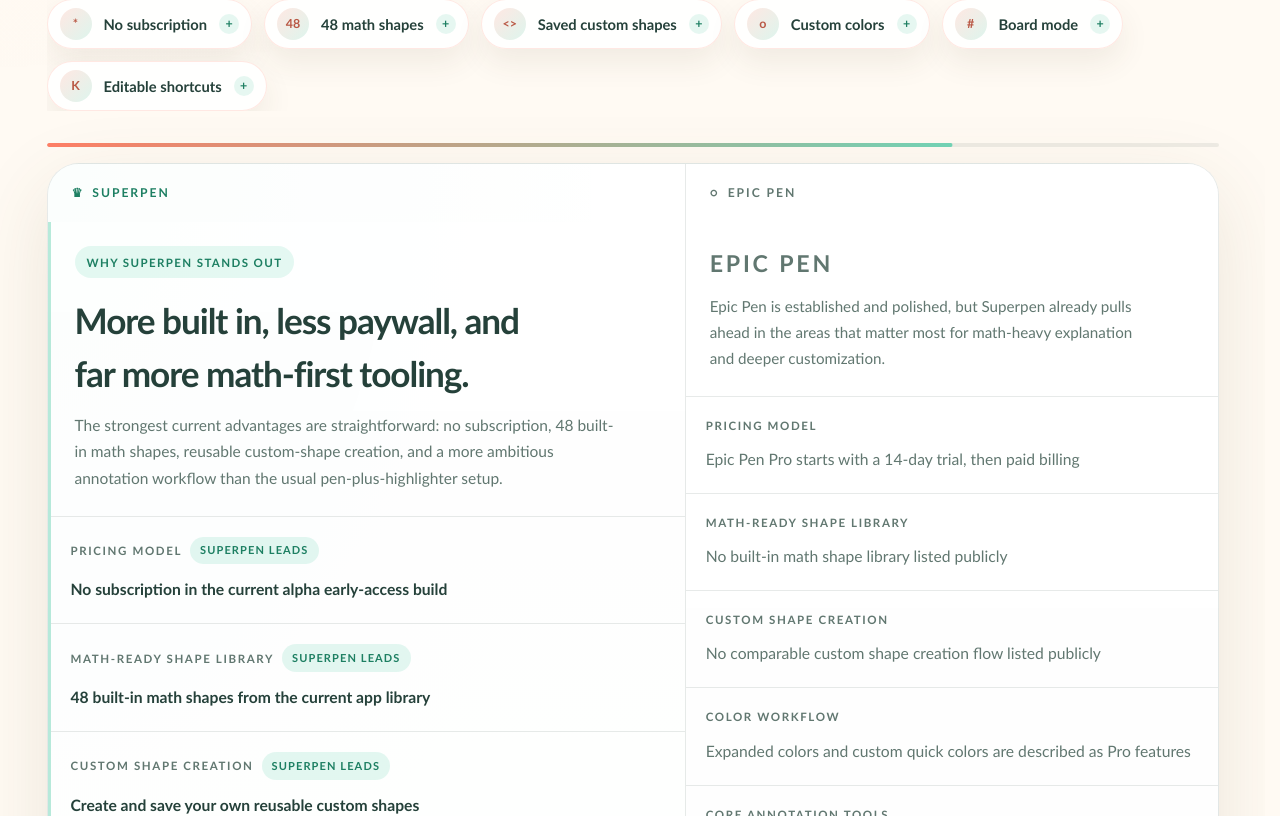
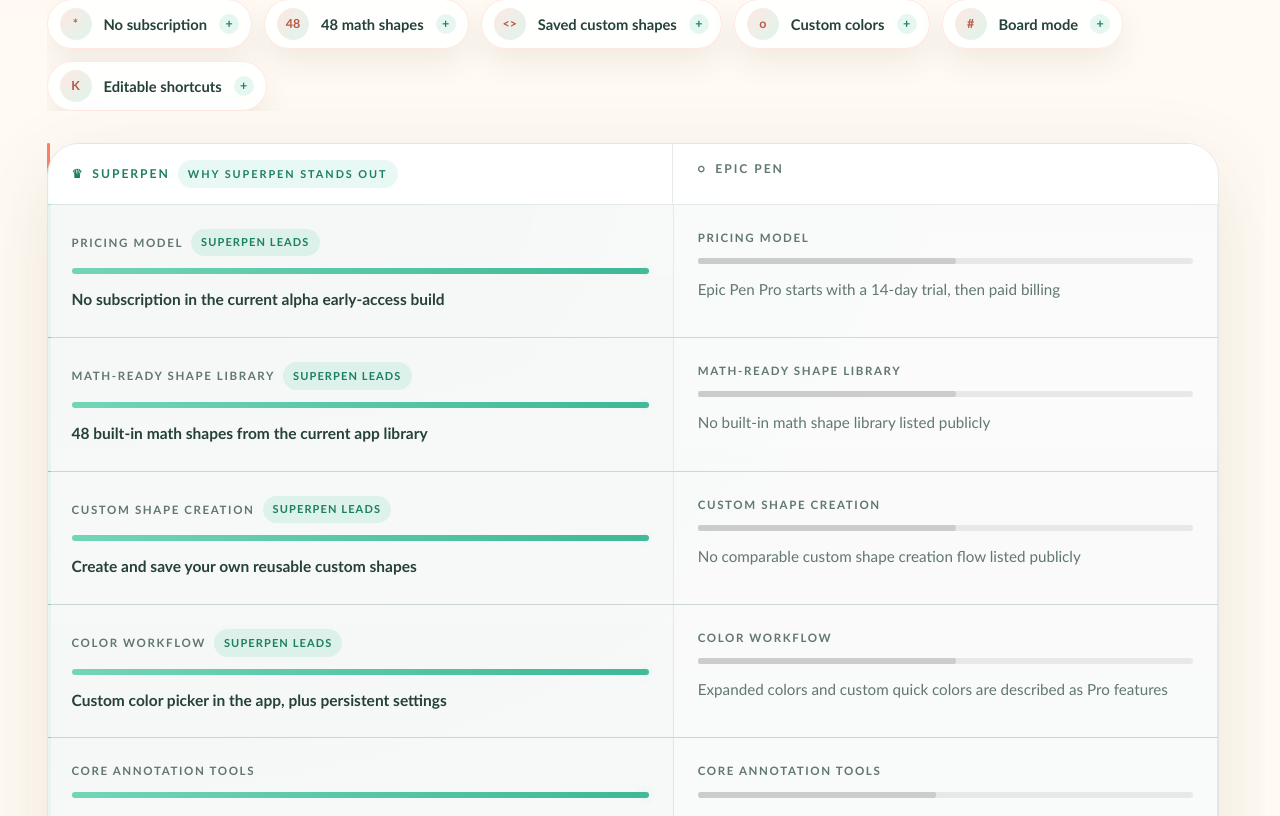
Before and after one commit to ddawnlll/superpen-frontend, a Next.js app: page / in a window 1280 px wide. Shown: the part 2324-3140 px from the top of the page. Built offline with nearby package versions, Linux system fonts and the light colour scheme; no server answers.

Commit message:
Redesign comparison section and fix navbar scroll offsets

```diff
--- a/src/app/ComparisonSection.tsx
+++ b/src/app/ComparisonSection.tsx
@@ -1,7 +1,13 @@
 "use client";
 
 import { useRef } from "react";
-import { motion, useReducedMotion, useScroll, useTransform, type Variants } from "framer-motion";
+import {
+  motion,
+  useInView,
+  useReducedMotion,
+  useScroll,
+  useTransform,
+} from "framer-motion";
 import type { ComparisonRow } from "./landing-content";
 import { useLandingContent } from "./LocaleProvider";
 
@@ -45,105 +51,186 @@
   );
 }
 
-type ColumnEntryProps = {
-  row: ComparisonRow;
-  index: number;
-  superpenLeadsLabel: string;
+type RaceBarProps = {
+  ariaLabel: string;
   side: "superpen" | "epic";
-  prefersReducedMotion: boolean | null;
+  inView: boolean;
+  isBoth: boolean;
 };
 
-function ColumnEntry({ row, index, superpenLeadsLabel, side, prefersReducedMotion }: ColumnEntryProps) {
+function RaceBar({ ariaLabel, side, inView, isBoth }: RaceBarProps) {
+  const prefersReducedMotion = useReducedMotion();
   const isSuperpen = side === "superpen";
-  const isWinning = row.winner === "superpen";
+  const epicScale = isBoth ? 0.48 : 0.52;
 
-  const entryVariants: Variants = {
-    hidden: prefersReducedMotion
-      ? { opacity: 0 }
-      : { opacity: 0, x: isSuperpen ? -20 : 20 },
-    show: (customIndex: number) => ({
+  return (
+    <div
+      className={[
+        "relative mt-3 h-[6px] overflow-visible rounded-full",
+        isSuperpen ? "bg-[rgba(114,213,183,0.12)]" : "bg-[rgba(120,120,120,0.14)]",
+      ].join(" ")}
+      role="img"
+      aria-label={ariaLabel}
+    >
+      <motion.div
+        className={[
+          "absolute inset-y-0 left-0 rounded-full",
+          isSuperpen
+            ? "bg-[linear-gradient(90deg,#72d5b7,#3db896)]"
+            : "bg-[rgba(120,120,120,0.25)]",
+        ].join(" ")}
+        initial={prefersReducedMotion ? false : { scaleX: 0 }}
+        animate={
+          inView
+            ? {
+                scaleX: isSuperpen ? 1 : epicScale,
+              }
+            : undefined
+        }
+        style={{ width: "100%", transformOrigin: "left" }}
+        transition={
+          prefersReducedMotion
+            ? { duration: 0 }
+            : isSuperpen
+              ? { delay: 0.12, type: "spring", stiffness: 60, damping: 18 }
+              : { delay: 0.36, type: "spring", stiffness: 40, damping: 22 }
+        }
+      />
+
+      {isSuperpen ? (
+        <motion.span
+          className="absolute right-0 top-1/2 h-2 w-2 -translate-y-1/2 rounded-full bg-[#72d5b7] shadow-[0_0_0_4px_rgba(114,213,183,0.25)]"
+          aria-hidden="true"
+          initial={prefersReducedMotion ? false : { opacity: 0, scale: 1 }}
+          animate={
+            inView
+              ? prefersReducedMotion
+                ? { opacity: 1 }
+                : {
                     opacity: 1,
-      x: 0,
-      transition: prefersReducedMotion
-        ? { duration: 0.2, delay: isSuperpen ? customIndex * 0.03 : 0 }
+                    scale: [1, 1.5, 1],
+                  }
+              : undefined
+          }
+          transition={
+            prefersReducedMotion
+              ? { duration: 0 }
               : {
-            duration: 0.42,
-            delay: isSuperpen ? 0.14 + customIndex * 0.08 : 0.22,
-            ease: "easeOut",
-          },
-    }),
+                  delay: 0.52,
+                  duration: 1.8,
+                  repeat: Number.POSITIVE_INFINITY,
+                  ease: "easeInOut",
+                }
+          }
+        />
+      ) : null}
+    </div>
+  );
+}
+
+type RaceRowProps = {
+  row: ComparisonRow;
+  superpenLeadsLabel: string;
+  competitorLabel: string;
 };
 
-  const badgeVariants: Variants = {
-    hidden: prefersReducedMotion ? { opacity: 0 } : { opacity: 0, scale: 0.84 },
-    show: {
-      opacity: 1,
-      scale: 1,
-      transition: prefersReducedMotion
-        ? { duration: 0.2, delay: 0.04 }
-        : { delay: 0.38 + index * 0.08, type: "spring", stiffness: 360, damping: 24 },
-    },
-  };
+function RaceRow({ row, superpenLeadsLabel, competitorLabel }: RaceRowProps) {
+  const prefersReducedMotion = useReducedMotion();
+  const rowRef = useRef<HTMLDivElement | null>(null);
+  const inView = useInView(rowRef, { once: true, margin: "-12% 0px -12% 0px" });
+  const isWinning = row.winner === "superpen";
+  const isBoth = row.winner === "both";
 
   return (
+    <div
+      ref={rowRef}
+      className="grid gap-px border-b border-[var(--line)] bg-[var(--line)] last:border-b-0 md:grid-cols-[minmax(0,1.15fr)_minmax(0,1fr)]"
+      role="row"
+    >
+      <div
+        className="bg-[rgba(255,255,255,0.72)] px-6 py-6 transition-colors duration-200 hover:bg-[rgba(114,213,183,0.05)] dark:bg-[rgba(18,26,26,0.74)] max-[520px]:px-4"
+        role="cell"
+      >
         <motion.div
-      className="border-b border-[var(--line)] px-5 py-5 last:border-b-0 max-[520px]:px-4"
-      variants={entryVariants}
-      custom={index}
+          className="flex flex-wrap items-center gap-2"
+          initial={prefersReducedMotion ? false : { opacity: 0 }}
+          animate={inView ? { opacity: 1 } : undefined}
+          transition={prefersReducedMotion ? { duration: 0 } : { duration: 0.24, delay: 0 }}
         >
-      <div className="flex flex-wrap items-center gap-2">
           <span className="text-[0.72rem] font-extrabold uppercase tracking-[0.14em] text-[var(--muted)]">{row.label}</span>
-        {isSuperpen && isWinning ? (
+          {isWinning ? (
             <motion.span
               className="inline-flex rounded-full bg-[rgba(114,213,183,0.2)] px-2.5 py-[0.35rem] text-[0.69rem] font-extrabold uppercase tracking-[0.1em] text-[#1d7f62]"
-            variants={badgeVariants}
+              initial={prefersReducedMotion ? false : { opacity: 0, scale: 0.8 }}
+              animate={inView ? { opacity: 1, scale: 1 } : undefined}
+              transition={
+                prefersReducedMotion
+                  ? { duration: 0 }
+                  : { delay: 0.52, type: "spring", stiffness: 340, damping: 24 }
+              }
             >
               {superpenLeadsLabel}
             </motion.span>
           ) : null}
+        </motion.div>
+
+        <RaceBar ariaLabel="Superpen: full score" side="superpen" inView={inView} isBoth={isBoth} />
+
+        <motion.p
+          className="mt-3 text-[0.97rem] font-semibold leading-[1.72] text-[var(--foreground)]"
+          initial={prefersReducedMotion ? false : { opacity: 0, x: -16 }}
+          animate={inView ? { opacity: 1, x: 0 } : undefined}
+          transition={prefersReducedMotion ? { duration: 0 } : { duration: 0.34, delay: 0.08, ease: "easeOut" }}
+        >
+          {row.superpen}
+        </motion.p>
       </div>
 
-      <p
-        className={[
-          "mt-3 text-[0.98rem] leading-[1.72]",
-          isSuperpen ? "font-semibold text-[var(--foreground)]" : "text-[var(--muted)]",
-        ].join(" ")}
+      <div className="bg-[var(--surface)] px-6 py-6 max-[520px]:px-4" role="cell">
+        <div className="md:hidden">
+          <div
+            className="mb-4 border-y border-[var(--line)] py-2 text-center text-[0.78rem] font-extrabold uppercase tracking-[0.18em] text-[var(--muted)]"
+            aria-hidden="true"
           >
-        {isSuperpen ? row.superpen : row.epicPen}
-      </p>
+            ── vs ──
+          </div>
+        </div>
+
+        <motion.div
+          className="flex flex-wrap items-center gap-2"
+          initial={prefersReducedMotion ? false : { opacity: 0 }}
+          animate={inView ? { opacity: 1 } : undefined}
+          transition={prefersReducedMotion ? { duration: 0 } : { duration: 0.24, delay: 0 }}
+        >
+          <span className="text-[0.72rem] font-extrabold uppercase tracking-[0.14em] text-[var(--muted)]">{row.label}</span>
+          <span className="sr-only">{competitorLabel}</span>
         </motion.div>
+
+        <RaceBar ariaLabel="EpicPen: partial score" side="epic" inView={inView} isBoth={isBoth} />
+
+        <motion.p
+          className="mt-3 text-[0.95rem] leading-[1.72] text-[var(--muted)]"
+          initial={prefersReducedMotion ? false : { opacity: 0 }}
+          animate={inView ? { opacity: 1 } : undefined}
+          transition={prefersReducedMotion ? { duration: 0 } : { duration: 0.3, delay: 0.28, ease: "easeOut" }}
+        >
+          {row.epicPen}
+        </motion.p>
+      </div>
+    </div>
   );
 }
 
 export default function ComparisonSection() {
   const content = useLandingContent();
   const comparisonRows = content.comparisonSection.rows;
-  const tableRef = useRef<HTMLDivElement | null>(null);
+  const panelRef = useRef<HTMLDivElement | null>(null);
   const prefersReducedMotion = useReducedMotion();
   const { scrollYProgress } = useScroll({
-    target: tableRef,
-    offset: ["start 70%", "end 35%"],
+    target: panelRef,
+    offset: ["start 75%", "end 25%"],
   });
-  const progressScaleX = useTransform(scrollYProgress, [0, 1], [0, 1]);
-
-  const panelVariants: Variants = {
-    hidden: prefersReducedMotion ? { opacity: 0 } : { opacity: 0, y: 28 },
-    show: {
-      opacity: 1,
-      y: 0,
-      transition: prefersReducedMotion
-        ? { duration: 0.2 }
-        : { duration: 0.55, ease: "easeOut", when: "beforeChildren", staggerChildren: 0.02 },
-    },
-  };
-
-  const glowVariants: Variants = {
-    hidden: { opacity: 0 },
-    show: {
-      opacity: prefersReducedMotion ? 0.2 : 1,
-      transition: prefersReducedMotion ? { duration: 0.2 } : { delay: 0.46, duration: 0.7, ease: "easeOut" },
-    },
-  };
+  const progressScaleY = useTransform(scrollYProgress, [0, 1], [0, 1]);
 
   return (
     <section
@@ -155,7 +242,7 @@
         initial={prefersReducedMotion ? false : { opacity: 0, y: 24 }}
         whileInView={prefersReducedMotion ? { opacity: 1 } : { opacity: 1, y: 0 }}
         viewport={{ once: true, amount: 0.45 }}
-        transition={{ duration: 0.55, ease: "easeOut" }}
+        transition={{ duration: 0.5, ease: "easeOut" }}
       >
         <span className="inline-flex items-center rounded-full border border-[rgba(255,127,102,0.18)] bg-[var(--surface-strong)] px-3 py-[0.55rem] text-[0.76rem] font-extrabold uppercase tracking-[0.12em] text-[#c7664d] shadow-[0_10px_24px_rgba(210,124,102,0.08)]">
           {content.comparisonSection.badge}
@@ -183,111 +270,65 @@
       </div>
 
       <motion.div
+        ref={panelRef}
         className="relative mt-8"
-        ref={tableRef}
-        role="table"
-        aria-label={content.comparisonSection.tableAriaLabel}
-        variants={panelVariants}
-        initial="hidden"
-        whileInView="show"
-        viewport={{ once: true, amount: 0.24 }}
+        initial={prefersReducedMotion ? false : { opacity: 0, y: 20 }}
+        whileInView={prefersReducedMotion ? { opacity: 1 } : { opacity: 1, y: 0 }}
+        viewport={{ once: true, amount: 0.2 }}
+        transition={{ duration: 0.5, ease: "easeOut" }}
       >
         <div
-          className="h-1 overflow-hidden rounded-full bg-[rgba(37,65,58,0.08)] dark:bg-[rgba(203,221,214,0.1)]"
+          className="pointer-events-none absolute bottom-0 left-0 top-0 hidden w-[3px] rounded-full bg-[rgba(114,213,183,0.10)] md:block"
           aria-hidden="true"
         >
           <motion.div
-            className="h-full origin-left rounded-full bg-[linear-gradient(90deg,#ff7f66,#72d5b7)]"
-            style={{ scaleX: prefersReducedMotion ? 1 : progressScaleX }}
+            className="h-full w-full origin-top rounded-full bg-[linear-gradient(180deg,#ff7f66,#72d5b7)]"
+            style={{ scaleY: prefersReducedMotion ? 1 : progressScaleY }}
           />
         </div>
 
-        <div className="relative mt-4 overflow-hidden rounded-[2rem] border border-[var(--line)] bg-[linear-gradient(180deg,rgba(255,255,255,0.94),rgba(246,250,248,0.98))] shadow-[var(--shadow)] dark:bg-[linear-gradient(180deg,rgba(18,26,26,0.98),rgba(14,22,20,0.98))] max-[700px]:rounded-[1.5rem] max-[520px]:rounded-[1.2rem]">
-          <motion.div
-            className="pointer-events-none absolute inset-y-0 left-0 hidden w-[56%] bg-[radial-gradient(ellipse_at_top_left,rgba(114,213,183,0.10),transparent_60%)] md:block"
+        <div
+          className="relative overflow-hidden rounded-[2rem] border border-[var(--line)] bg-[linear-gradient(180deg,rgba(255,255,255,0.94),rgba(246,250,248,0.98))] shadow-[var(--shadow)] dark:bg-[linear-gradient(180deg,rgba(18,26,26,0.98),rgba(14,22,20,0.98))] max-[700px]:rounded-[1.5rem] max-[520px]:rounded-[1.2rem]"
+          role="table"
+          aria-label={content.comparisonSection.tableAriaLabel}
+        >
+          <div
+            className="pointer-events-none absolute inset-0 hidden bg-[radial-gradient(ellipse_at_top_left,rgba(114,213,183,0.08),transparent_55%)] md:block"
             aria-hidden="true"
-            variants={glowVariants}
           />
+          <div className="pointer-events-none absolute inset-y-0 left-0 hidden w-[calc(50%+1.5rem)] border-l-[3px] border-[rgba(114,213,183,0.45)] md:block" aria-hidden="true" />
 
-          <div className="relative grid md:grid-cols-[minmax(0,1.2fr)_minmax(0,1fr)]">
-            <div className="hidden border-b border-[var(--line)] md:contents" role="row">
+          <div className="relative z-[1]">
+            <div className="border-b border-[var(--line)] md:sticky md:top-0 md:z-10 md:backdrop-blur-[8px]" role="row">
+              <div className="grid md:grid-cols-[minmax(0,1.15fr)_minmax(0,1fr)]">
                 <div
-                className="border-r border-[var(--line)] bg-[rgba(255,255,255,0.72)] px-6 py-5 text-left dark:bg-[rgba(18,26,26,0.74)]"
+                  className="border-r border-[var(--line)] bg-[rgba(255,255,255,0.92)] px-6 py-4 dark:bg-[rgba(18,26,26,0.9)] max-[520px]:px-4"
                   role="columnheader"
                 >
-                <div className="flex items-center gap-2 text-[0.76rem] font-extrabold uppercase tracking-[0.16em] text-[#1d7f62]">
+                  <div className="flex flex-wrap items-center gap-2 text-[0.76rem] font-extrabold uppercase tracking-[0.16em] text-[#1d7f62]">
                     <span aria-hidden="true">♛</span>
                     <span>{content.comparisonSection.headers.superpen}</span>
+                    <span className="inline-flex rounded-full bg-[rgba(114,213,183,0.16)] px-2.5 py-[0.35rem] text-[0.68rem] text-[#1d7f62]">
+                      {content.comparisonSection.highlightBadge}
+                    </span>
                   </div>
                 </div>
-              <div className="bg-[var(--surface)] px-6 py-5 text-left" role="columnheader">
+                <div className="bg-[var(--surface)] px-6 py-4 max-[520px]:px-4" role="columnheader">
                   <div className="flex items-center gap-2 text-[0.76rem] font-extrabold uppercase tracking-[0.16em] text-[var(--muted)]">
                     <span aria-hidden="true">○</span>
                     <span>{content.comparisonSection.headers.epicPen}</span>
                   </div>
                 </div>
               </div>
-
-            <div className="border-r border-[rgba(114,213,183,0.5)] bg-[rgba(255,255,255,0.82)] dark:bg-[rgba(18,26,26,0.82)] md:border-l-[3px] md:border-r md:border-r-[var(--line)]" role="row">
-              <div className="border-b border-[var(--line)] px-6 pb-6 pt-6 max-[520px]:px-4" role="cell">
-                <div className="flex items-center gap-2 text-[0.76rem] font-extrabold uppercase tracking-[0.16em] text-[#1d7f62] md:hidden">
-                  <span aria-hidden="true">♛</span>
-                  <span>{content.comparisonSection.headers.superpen}</span>
-                </div>
-                <div className="mt-0 md:mt-0">
-                  <span className="inline-flex items-center rounded-full bg-[rgba(114,213,183,0.18)] px-3 py-[0.45rem] text-[0.72rem] font-extrabold uppercase tracking-[0.12em] text-[#1d7f62]">
-                    {content.comparisonSection.highlightBadge}
-                  </span>
-                  <h3 className="mt-4 text-balance text-[clamp(1.45rem,3vw,2.2rem)] font-semibold tracking-[-0.03em] text-[var(--foreground)]">
-                    {content.comparisonSection.highlightTitle}
-                  </h3>
-                  <p className="mt-3 max-w-[34rem] text-[0.97rem] leading-[1.72] text-[var(--muted)]">
-                    {content.comparisonSection.highlightDescription}
-                  </p>
-                </div>
             </div>
 
-              {comparisonRows.map((row, index) => (
-                <ColumnEntry
-                  key={`superpen-${row.label}`}
+            <div>
+              {comparisonRows.map((row) => (
+                <RaceRow
+                  key={row.label}
                   row={row}
-                  index={index}
                   superpenLeadsLabel={content.comparisonSection.superpenLeads}
-                  side="superpen"
-                  prefersReducedMotion={prefersReducedMotion}
-                />
-              ))}
-            </div>
-
-            <div className="bg-[var(--surface)]" role="cell">
-              <div
-                className="mx-6 border-b border-[var(--line)] py-3 text-center text-[0.78rem] font-extrabold uppercase tracking-[0.18em] text-[var(--muted)] md:hidden max-[520px]:mx-4"
-                aria-hidden="true"
-              >
-                ── vs ──
-              </div>
-
-              <div className="border-b border-[var(--line)] px-6 pb-6 pt-6 max-[520px]:px-4">
-                <div className="flex items-center gap-2 text-[0.76rem] font-extrabold uppercase tracking-[0.16em] text-[var(--muted)] md:hidden">
-                  <span aria-hidden="true">○</span>
-                  <span>{content.comparisonSection.headers.epicPen}</span>
-                </div>
-                <h3 className="text-balance text-[clamp(1.15rem,2vw,1.45rem)] font-semibold uppercase tracking-[0.12em] text-[var(--muted)]">
-                  {content.comparisonSection.headers.epicPen}
-                </h3>
-                <p className="mt-3 max-w-[28rem] text-[0.95rem] leading-[1.72] text-[var(--muted)]">
-                  {content.comparisonSection.description}
-                </p>
-              </div>
-
-              {comparisonRows.map((row, index) => (
-                <ColumnEntry
-                  key={`epic-${row.label}`}
-                  row={row}
-                  index={index}
-                  superpenLeadsLabel={content.comparisonSection.superpenLeads}
-                  side="epic"
-                  prefersReducedMotion={prefersReducedMotion}
+                  competitorLabel={content.comparisonSection.headers.epicPen}
                 />
               ))}
             </div>
--- a/src/app/Navbar.tsx
+++ b/src/app/Navbar.tsx
@@ -1,6 +1,6 @@
 "use client";
 
-import { useEffect, useMemo, useSyncExternalStore } from "react";
+import { useCallback, useEffect, useMemo, useRef, useSyncExternalStore } from "react";
 import { i18nConfig } from "@/lib/i18n";
 import { useLandingContent, useLocale } from "./LocaleProvider";
 
@@ -77,11 +77,37 @@
 export default function Navbar() {
   const { locale, setLocale } = useLocale();
   const content = useLandingContent();
+  const wrapperRef = useRef<HTMLDivElement | null>(null);
   const { preference, resolvedTheme } = useSyncExternalStore(
     subscribeToTheme,
     getClientThemeSnapshot,
     getServerThemeSnapshot,
   );
+
+  const scrollToHash = useCallback((hash: string, behavior: ScrollBehavior = "smooth") => {
+    if (typeof window === "undefined") {
+      return;
+    }
+
+    const id = hash.replace(/^#/, "");
+    if (!id) {
+      return;
+    }
+
+    const target = document.getElementById(id);
+    if (!target) {
+      return;
+    }
+
+    const navbarHeight = wrapperRef.current?.getBoundingClientRect().height ?? 0;
+    const wrapperTop = wrapperRef.current?.getBoundingClientRect().top ?? 0;
+    const stickyOffset = Math.max(wrapperTop, 0);
+    const sectionPadding = window.innerWidth < 520 ? 14 : 20;
+    const extraOffset = navbarHeight + stickyOffset + sectionPadding;
+    const targetTop = window.scrollY + target.getBoundingClientRect().top - extraOffset;
+
+    window.scrollTo({ top: Math.max(0, targetTop), behavior });
+  }, []);
 
   useEffect(() => {
     const media = window.matchMedia("(prefers-color-scheme: dark)");
@@ -103,6 +129,28 @@
     return () => media.removeEventListener("change", handleChange);
   }, [preference]);
 
+  useEffect(() => {
+    if (!window.location.hash) {
+      return;
+    }
+
+    const frame = window.requestAnimationFrame(() => {
+      scrollToHash(window.location.hash, "auto");
+    });
+
+    return () => window.cancelAnimationFrame(frame);
+  }, [scrollToHash]);
+
+  const handleNavClick = useCallback(
+    (event: React.MouseEvent<HTMLAnchorElement>, hash: string) => {
+      const href = hash.startsWith("#") ? hash : `#${hash}`;
+      event.preventDefault();
+      window.history.pushState(null, "", href);
+      scrollToHash(href);
+    },
+    [scrollToHash],
+  );
+
   const cycleTheme = () => {
     const nextPreference = THEME_ORDER[(THEME_ORDER.indexOf(preference) + 1) % THEME_ORDER.length];
     setThemePreference(nextPreference);
@@ -118,12 +166,16 @@
   }, [content.navbar.theme.auto, content.navbar.theme.dark, content.navbar.theme.light, preference, resolvedTheme]);
 
   return (
-    <div className="sticky top-3 z-40 mx-auto w-[min(1180px,calc(100%-2rem))] pt-3 max-[820px]:w-[min(100%-1.25rem,1180px)] max-[520px]:top-[0.45rem] max-[520px]:w-[min(100%-1rem,1180px)] max-[520px]:pt-[0.45rem]">
+    <div ref={wrapperRef} className="sticky top-3 z-40 mx-auto w-[min(1180px,calc(100%-2rem))] pt-3 max-[820px]:w-[min(100%-1.25rem,1180px)] max-[520px]:top-[0.45rem] max-[520px]:w-[min(100%-1rem,1180px)] max-[520px]:pt-[0.45rem]">
       <nav
         className="grid min-h-[4.25rem] grid-cols-[auto_1fr_auto] items-center gap-4 rounded-full border border-[var(--line)] bg-[var(--surface-soft)] px-[0.95rem] py-[0.7rem] shadow-[var(--shadow)] backdrop-blur-[20px] max-[820px]:grid-cols-[1fr_auto] max-[520px]:min-h-[3.8rem] max-[520px]:px-[0.7rem] max-[520px]:py-[0.55rem]"
         aria-label={content.navbar.ariaLabel}
       >
-        <a className="inline-flex items-center gap-3 font-black tracking-[0.02em] max-[520px]:gap-[0.55rem] max-[520px]:text-[0.95rem]" href="#top">
+        <a
+          className="inline-flex items-center gap-3 font-black tracking-[0.02em] max-[520px]:gap-[0.55rem] max-[520px]:text-[0.95rem]"
+          href="#top"
+          onClick={(event) => handleNavClick(event, "#top")}
+        >
           <span className="grid h-9 w-9 place-items-center rounded-full bg-linear-to-br from-[#ff7f66] to-[#ffb38a] text-white shadow-[0_12px_24px_rgba(255,127,102,0.24)] max-[520px]:h-8 max-[520px]:w-8">
             S
           </span>
@@ -131,10 +183,10 @@
         </a>
 
         <div className="flex flex-wrap justify-center gap-4 max-[820px]:hidden">
-          <a className="font-extrabold text-[var(--muted)] transition-colors duration-200 hover:text-[var(--foreground)]" href="#features-title">{content.navbar.nav.features}</a>
-          <a className="font-extrabold text-[var(--muted)] transition-colors duration-200 hover:text-[var(--foreground)]" href="#workflow-title">{content.navbar.nav.workflow}</a>
-          <a className="font-extrabold text-[var(--muted)] transition-colors duration-200 hover:text-[var(--foreground)]" href="#faq-title">{content.navbar.nav.faq}</a>
-          <a className="font-extrabold text-[var(--muted)] transition-colors duration-200 hover:text-[var(--foreground)]" href="#download">{content.navbar.nav.download}</a>
+          <a className="font-extrabold text-[var(--muted)] transition-colors duration-200 hover:text-[var(--foreground)]" href="#features-title" onClick={(event) => handleNavClick(event, "#features-title")}>{content.navbar.nav.features}</a>
+          <a className="font-extrabold text-[var(--muted)] transition-colors duration-200 hover:text-[var(--foreground)]" href="#workflow-title" onClick={(event) => handleNavClick(event, "#workflow-title")}>{content.navbar.nav.workflow}</a>
+          <a className="font-extrabold text-[var(--muted)] transition-colors duration-200 hover:text-[var(--foreground)]" href="#faq-title" onClick={(event) => handleNavClick(event, "#faq-title")}>{content.navbar.nav.faq}</a>
+          <a className="font-extrabold text-[var(--muted)] transition-colors duration-200 hover:text-[var(--foreground)]" href="#download" onClick={(event) => handleNavClick(event, "#download")}>{content.navbar.nav.download}</a>
         </div>
 
         <div className="flex items-center gap-2 justify-self-end max-[520px]:gap-1.5">
```
Also changed, not shown: 1 other file (tests, documents, lock files or other folders). Lines whose indentation alone changed are shown as unchanged.
